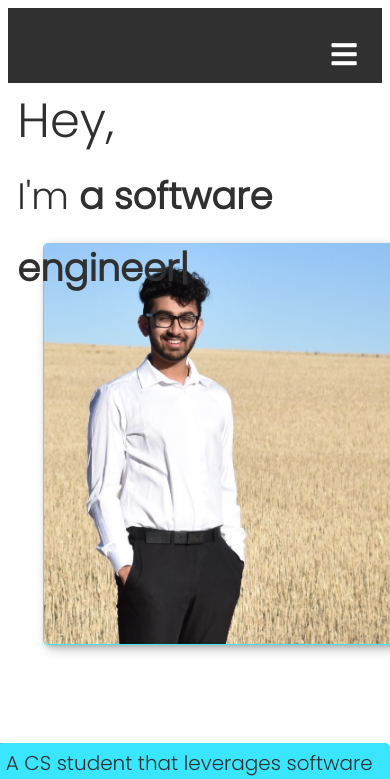
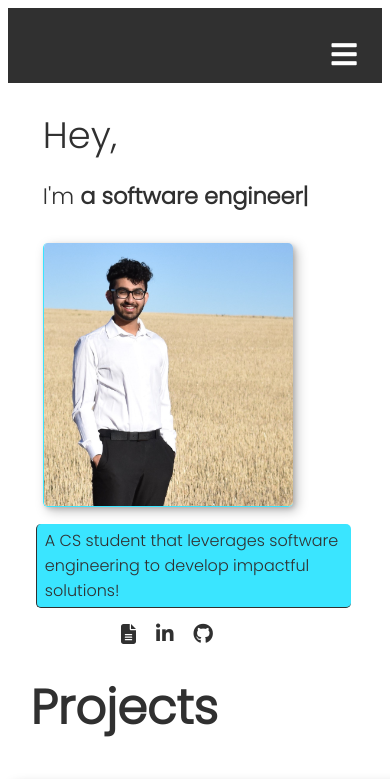
Before and after one commit to marmikpatel19/marmikpatel19.github.io, a React (Create React App) app: page / in a window 390 px wide. Shown: the top 779 px of the page. Built offline with nearby package versions, Linux system fonts and the light colour scheme.

Commit message:
add about me media queries for phones

```diff
--- a/src/styling/aboutme.css
+++ b/src/styling/aboutme.css
@@ -695,11 +695,10 @@
   }
 }
 
-/*Smallest Layout*/
+/*Smaller Layout*/
 
 @media screen and (max-width: 840px) {
   .aboutme-introduction {
-    /*margin-left: 210px;*/
     margin-left: 25%;
     font-size: var(--fs-h2);
     margin-top: -560px;
@@ -753,3 +752,38 @@
     margin-left: 10%;
   }
 }
+
+/*Smallest Layout*/
+
+@media screen and (max-width: 550px) {
+  .aboutme-introduction {
+    margin-left: 20%;
+    font-size: var(--fs-h2-v2);
+    margin-top: -400px;
+  }
+  .title,
+  .im {
+    font-size: var(--fs-h3);
+  }
+
+  .aboutme-photo {
+    width: 250px;
+    margin-left: 20%;
+  }
+
+  .aboutme-discription {
+    margin-left: 20%;
+    margin-right: 10%;
+    margin-top: 280px;
+    font-size: var(--fs-h5);
+  }
+
+  .aboutme-links {
+    margin-top: 400px;
+    margin-left: 29%;
+  }
+
+  .aboutme-link {
+    font-size: 20px;
+  }
+}
```
